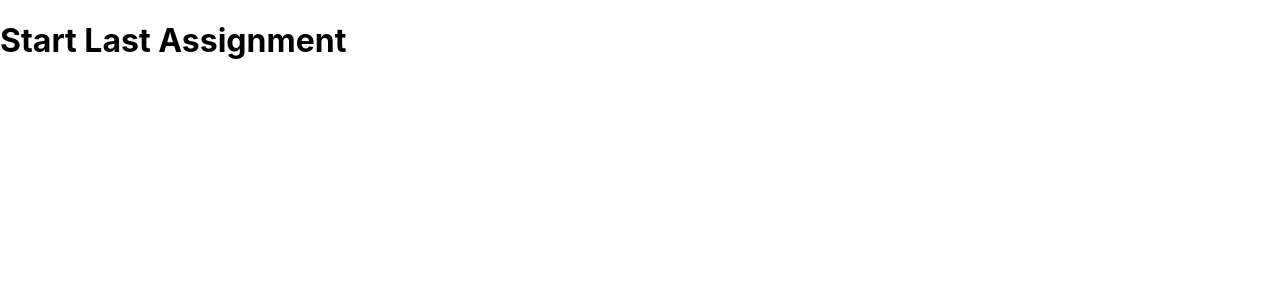
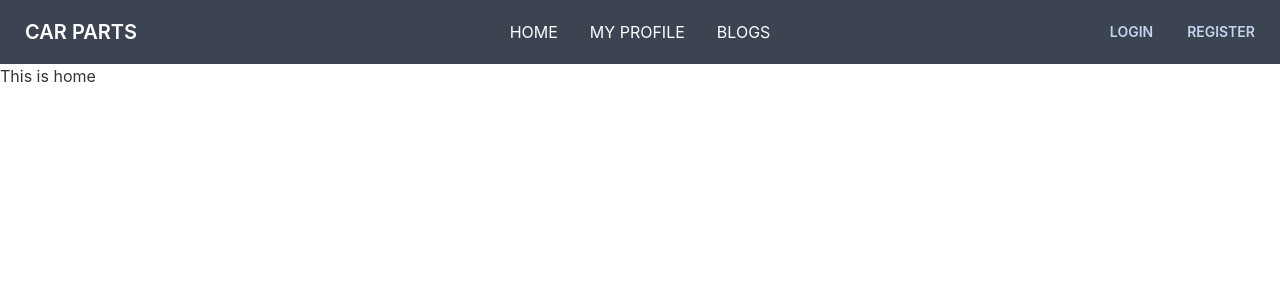
Before and after one commit to KawsarAlHasan/car-parts-manufacturer, a React (Create React App) app: page / in a window 1280 px wide. Shown: the top 300 px of the page. Built offline with nearby package versions, Linux system fonts and the light colour scheme.

Commit message:
added Navber

```diff
--- a/package.json
+++ b/package.json
@@ -6,8 +6,10 @@
     "@testing-library/jest-dom": "^5.16.4",
     "@testing-library/react": "^13.2.0",
     "@testing-library/user-event": "^13.5.0",
+    "daisyui": "^2.15.0",
     "react": "^18.1.0",
     "react-dom": "^18.1.0",
+    "react-router-dom": "^6.3.0",
     "react-scripts": "5.0.1",
     "web-vitals": "^2.1.4"
   },
@@ -34,5 +36,8 @@
       "last 1 firefox version",
       "last 1 safari version"
     ]
+  },
+  "devDependencies": {
+    "tailwindcss": "^3.0.24"
   }
 }
--- a/src/App.js
+++ b/src/App.js
@@ -1,9 +1,17 @@
+import { Route, Routes } from 'react-router-dom';
 import './App.css';
+import Blogs from './Pages/Blogs/Blogs';
+import Home from './Pages/Home/Home';
+import Header from './Pages/Shared/Header/Header';
 
 function App() {
   return (
     <div>
-      <h1>Start Last Assignment</h1>
+      <Header></Header>
+      <Routes>
+        <Route path='/' element={<Home></Home>}></Route>
+        <Route path='blogs' element={<Blogs></Blogs>}></Route>
+      </Routes>
     </div>
   );
 }
--- /dev/null
+++ b/src/Pages/Blogs/Blogs.js
@@ -0,0 +1,11 @@
+import React from 'react';
+
+const Blogs = (props) => {
+    return (
+        <div>
+            This is blogss
+        </div>
+    );
+};
+
+export default Blogs;
--- /dev/null
+++ b/src/Pages/Home/Home.js
@@ -0,0 +1,11 @@
+import React from 'react';
+
+const Home = (props) => {
+    return (
+        <div>
+            This is home
+        </div>
+    );
+};
+
+export default Home;
--- /dev/null
+++ b/src/Pages/Shared/Header/Header.js
@@ -0,0 +1,35 @@
+import React from 'react';
+
+const Header = (props) => {
+    const menuItems = <>
+        <li><a href='/'>HOME</a></li>
+        <li><a href='/myProfile'>MY PROFILE</a></li>
+        <li><a href='/blogs'>BLOGS</a></li>
+    </>
+    return (
+        <div className="navbar bg-neutral text-white">
+            <div className="navbar-start">
+                <div className="dropdown">
+                    <label tabIndex="0" className="btn btn-ghost lg:hidden">
+                        <svg xmlns="http://www.w3.org/2000/svg" className="h-5 w-5" fill="none" viewBox="0 0 24 24" stroke="currentColor"><path strokeLinecap="round" strokeLinejoin="round" strokeWidth="2" d="M4 6h16M4 12h8m-8 6h16" /></svg>
+                    </label>
+                    <ul tabIndex="0" className="menu menu-compact dropdown-content mt-3 p-2 shadow bg-neutral text-white rounded-box w-52">
+                        {menuItems}
+                    </ul>
+                </div>
+                <a className="btn btn-ghost normal-case text-xl" href='/'>CAR PARTS</a>
+            </div>
+            <div className="navbar-center hidden lg:flex">
+                <ul className="menu menu-horizontal p-0">
+                    {menuItems}
+                </ul>
+            </div>
+            <div className="navbar-end">
+                <a className="btn" href='/login'>LOGIN</a>
+                <a className="btn" href='/register'>REGISTER</a>
+            </div>
+        </div>
+    );
+};
+
+export default Header;
--- a/src/index.css
+++ b/src/index.css
@@ -1,3 +1,7 @@
+@tailwind base;
+@tailwind components;
+@tailwind utilities;
+
 body {
   margin: 0;
   font-family: -apple-system, BlinkMacSystemFont, 'Segoe UI', 'Roboto', 'Oxygen',
--- a/src/index.js
+++ b/src/index.js
@@ -3,11 +3,14 @@ import ReactDOM from 'react-dom/client';
 import './index.css';
 import App from './App';
 import reportWebVitals from './reportWebVitals';
+import { BrowserRouter } from "react-router-dom";
 
 const root = ReactDOM.createRoot(document.getElementById('root'));
 root.render(
   <React.StrictMode>
-    <App />
+    <BrowserRouter>
+      <App />
+    </BrowserRouter>
   </React.StrictMode>
 );
 
--- /dev/null
+++ b/tailwind.config.js
@@ -0,0 +1,24 @@
+module.exports = {
+  content: ["./src/**/*.{html,js}"],
+  theme: {
+    extend: {},
+  },
+
+  daisyui: {
+    themes: [
+      {
+        mytheme: {
+          primary: "#a991f7",
+          secondary: "#f6d860",
+          accent: "#37cdbe",
+          neutral: "#3d4451",
+          "base-100": "#ffffff",
+        },
+      },
+      "dark",
+      "cupcake",
+    ],
+  },
+
+  plugins: [require("daisyui")],
+}
```
Also changed, not shown: src/logo.svg (deleted), 1 other file (tests, documents, lock files or other folders).
